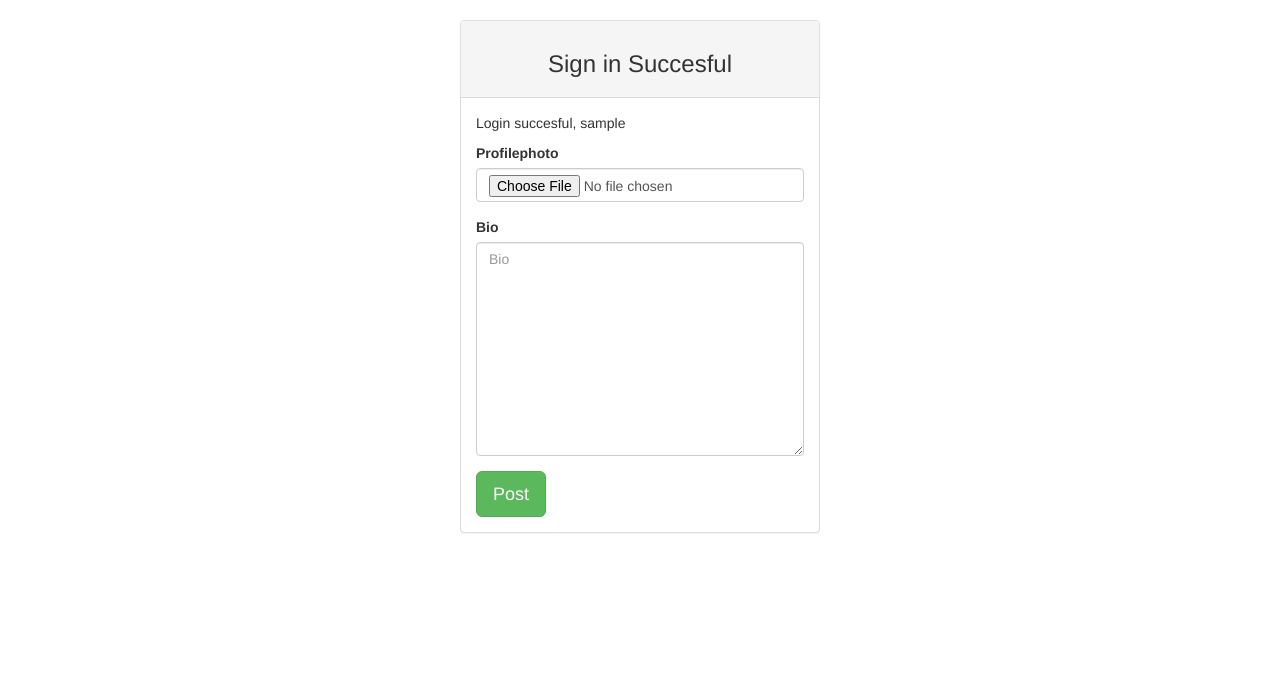
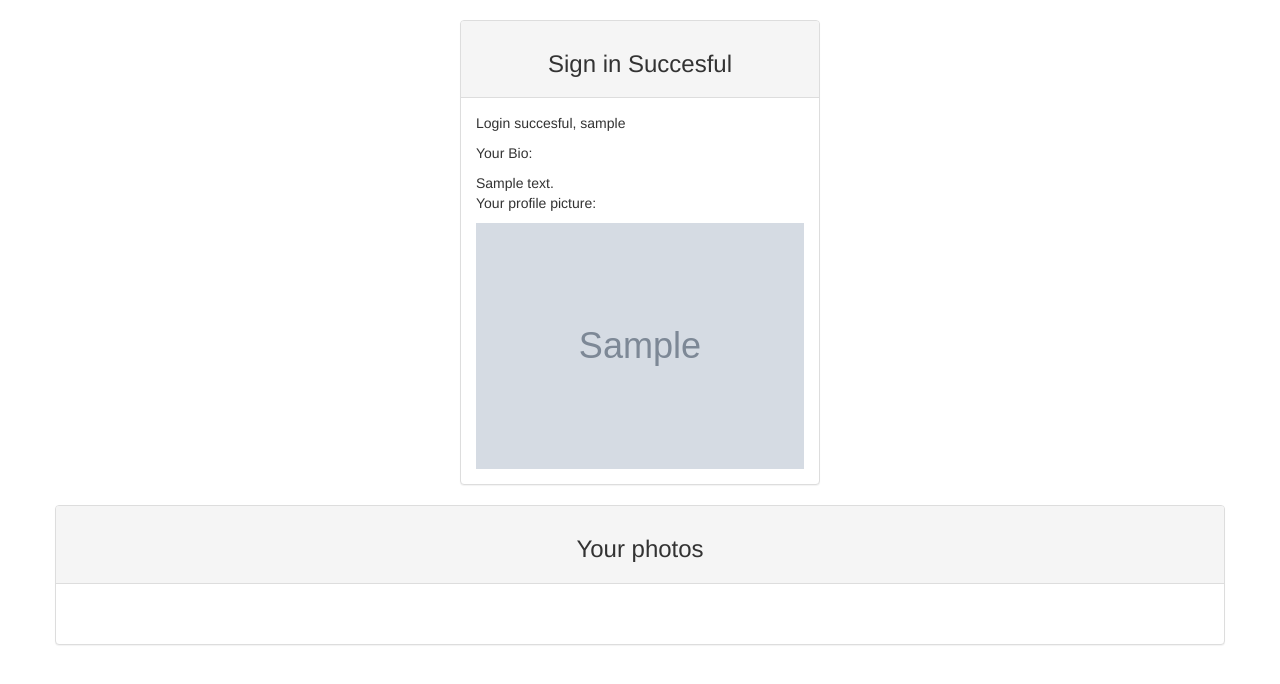
Before and after one commit to AbugaAroni/Python-Djangoweek2ip, a Django app: page /accounts/profile/ in a window 1280 px wide. Shown: the part 102-786 px from the top of the page. Run offline with Django 3.2, Linux system fonts and the light colour scheme; the first user in the database is signed in; tables that the repository leaves empty hold one stand-in row (Sample ...); some libraries are stand-ins or nearby versions.

Commit message:
add submit profile and view profile info functionaity

```diff
--- a/friendbook/templates/accounts/profile.html
+++ b/friendbook/templates/accounts/profile.html
@@ -17,12 +17,27 @@
         </div>
         <div class="panel-body">
     <p> Login succesful, {{user.username}} </p>
+      {% for p in profiles %}
+      {%if p.username == user%}
+  <p>Your Bio: </p>    {{p.bio}}
+  <p> Your profile picture: </p>
+    <img src="{{p.profilephoto.url}}"  class="img-responsive" style="display: block; margin-left: auto; margin-right: auto; width: 100%;" alt="">
+      {%endif%}
+    {% endfor%}
+    {% for p in profiles %}
+    {%if p.username == user%}
+
+          {%if p.bio and p.profilephoto%}
+          {%else%}
     <form  action="{%url 'user_profile'%}" method="post" enctype="multipart/form-data">
       {%csrf_token%}
 
       {% bootstrap_form form%}
       <input type="submit" class="btn btn-success btn-lg" value="Post">
     </form>
+    {%endif%}
+        {%endif%}
+  {% endfor%}
         </div>
 
       </div>
@@ -31,6 +46,43 @@
     <!-- empty div -->
     <div class="col-md-4"></div>
   </div>
+  <div class="row" >
+    <div class="panel panel-default">
+
+      <div class="panel-heading">
+        <h3 class="text-center">Your photos</h3>
+      </div>
+      <div class="panel-body">
+          <div class="panel-body">
+     {% for p in profiles %}
+    {%if p.username == user%}
+  {% for images_item in images %}
+      {%if images_item == p%}
+    <!-- displaying title -->
+    <div class="col-xs-5 col-sm-5 col-md-5 col-lg-5" style="padding: 10px; margin: 30px; border-bottom-style: double; height: 500px; ">
+      <h2 class="text-center"> {{ images_item.title }}</h2>
+      <hr>
+    <!--Display  images  -->
+    <div style="display: block; margin-left: auto; margin-right: auto; width: 100%; height: 50%;">
+      <img src="{{images_item.i_images.url}}" class="img-responsive" style="display: block; margin-left: auto; margin-right: auto; width: 50%;" alt="Image">
+    </div>
+      <p> <a href="singleimage/{{images_item.id}}">View details about this image</a> </p>
+      <p> <a href="singleimage/{{images_item.id}}">View user</a>  </p>
+    </div>
+    {%endif%}
+            {% empty %}
+            <div class="row">
+              <div class="col-md-6">
+              <h2 class="text-center">There are no images to view currently</h2>
+              </div>
+              <hr>
+            </div>
+      {% endfor %}
+      {% endif %}
+          {% endfor %}
+  </div>
+  </div>
+</div>
 </div>
 
 {% endblock %}
--- a/friendbook/views.py
+++ b/friendbook/views.py
@@ -2,6 +2,7 @@
 from .models import Profile, Friend_Images
 from django.contrib.auth.decorators import login_required
 from .forms import NewProfileForm
+from django.db.models import Q
 
 # Create your views here.
 def welcome(request):
@@ -33,18 +34,19 @@
 
 @login_required(login_url='/accounts/login/')
 def profile(request):
-#    allimages = Friend_Images.objects.all()
-#    allprofiles = Profile.objects.all()
+    allimages = Friend_Images.objects.all()
+    current_user = request.user
+    allprofiles = Profile.objects.all()
+#    allprofiles = Profile.objects.filter(Q(username=current_user))
 
-#    current_user = request.user
     if request.method == 'POST':
         form = NewProfileForm(request.POST, request.FILES)
         if form.is_valid():
             Profilez = form.save(commit=False)
             Profilez.username = current_user
             Profilez.save()
-        return redirect(welcome)
+        return render(request, 'accounts/profile.html', {"form": form, "images":allimages, "profiles":allprofiles})
 
     else:
         form = NewProfileForm()
-    return render(request, 'accounts/profile.html', {"form": form})#, {"images":allimages}
+    return render(request, 'accounts/profile.html', {"form": form, "images":allimages,  "profiles":allprofiles})
```
Also changed, not shown: notes.txt (+11 -0 lines), media/images/rsz_unavailable-image_2kLscR7.jpg (added).
